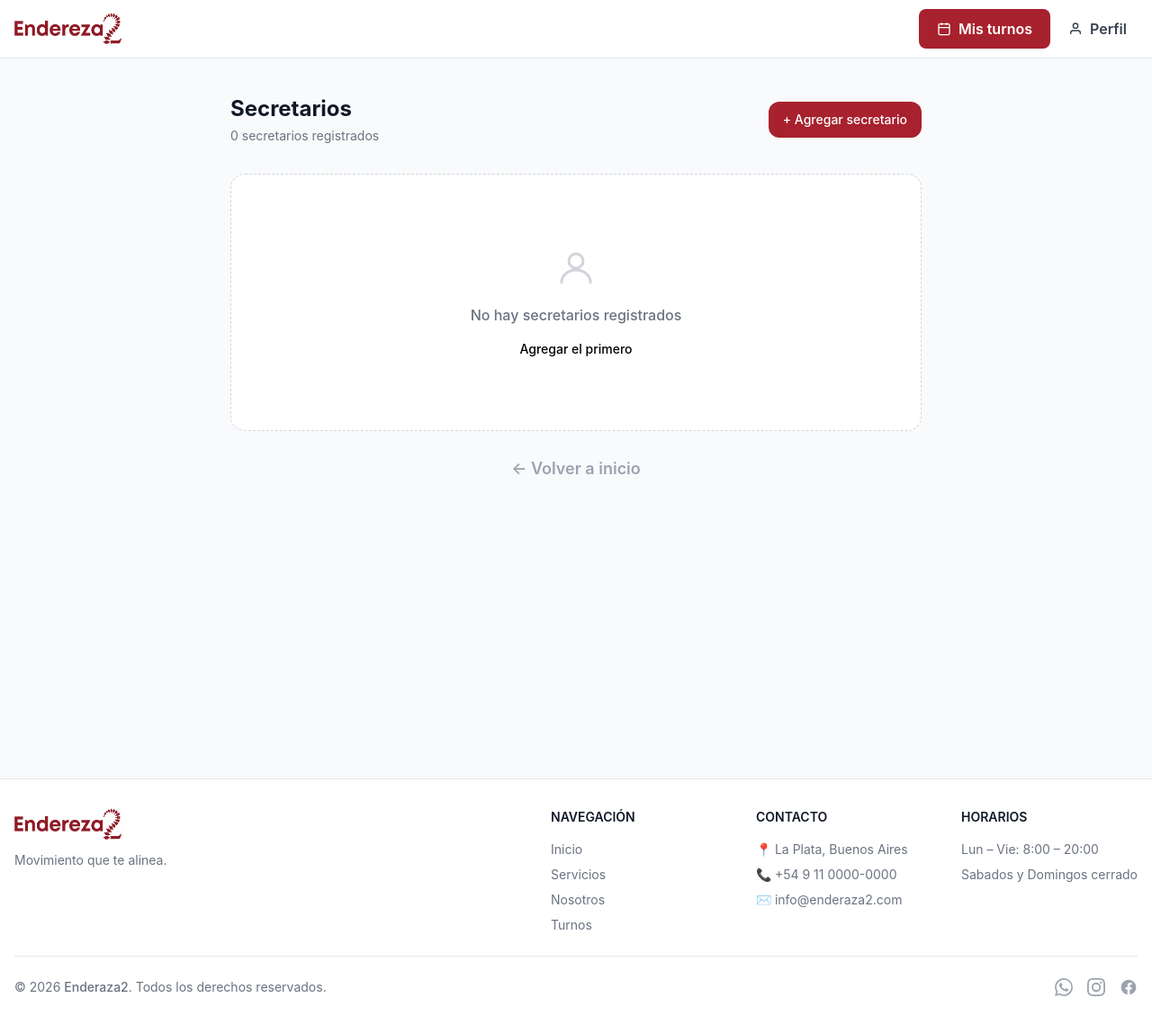
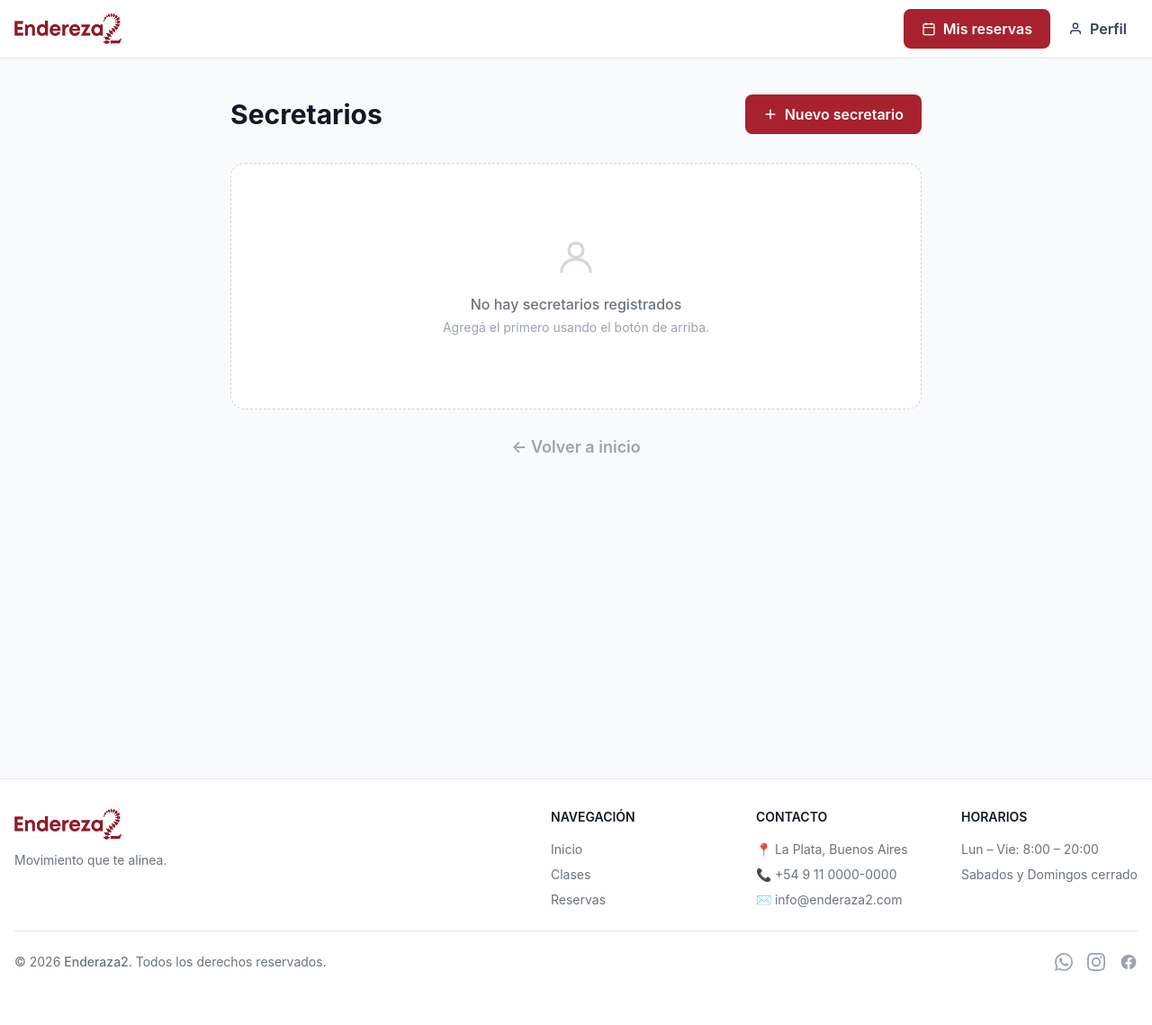
Before and after one commit to ShadowGhost23714/Endereza2, a Django app: page /accounts/secretario/lista/ in a window 1280 px wide. Shown: the whole page at 90% size. After the commit the page ends 1079 px from the top, so only its background shows below. Run offline with Django 5.2, Linux system fonts and the light colour scheme; the visitor is signed in with stand-in values (Sample User, id 1); some libraries are stand-ins or nearby versions.

Commit message:
fix: actualizo la interfaz

```diff
--- a/apps/accounts/templates/accounts/lista_secretarios.html
+++ b/apps/accounts/templates/accounts/lista_secretarios.html
@@ -4,19 +4,21 @@
 
 {% block content %}
 <div class="min-h-screen bg-gray-50 py-10 px-4">
-  <div class="max-w-3xl mx-auto">
+  <div class="max-w-3xl mx-auto animate-fade-up">
 
     <!-- Encabezado -->
-    <div class="flex items-center justify-between mb-8">
+    <div class="flex flex-col gap-4 sm:flex-row sm:items-center sm:justify-between mb-8">
       <div>
-        <h1 class="text-2xl font-bold text-gray-900">Secretarios</h1>
-        <p class="text-sm text-gray-500 mt-1">
-          {{ secretarios.count }} secretario{{ secretarios.count|pluralize }} registrado{{ secretarios.count|pluralize }}
-        </p>
+        <h1 class="text-3xl font-bold text-gray-900">Secretarios</h1>
       </div>
       <a href="{% url 'accounts:secretario' %}"
-         class="inline-flex items-center gap-2 bg-primary-600 hover:bg-primary-700 text-white text-sm font-medium px-4 py-2.5 rounded-xl transition-colors">
-        + Agregar secretario
+        class="inline-flex items-center gap-2 text-white bg-primary-600 hover:bg-primary-700 focus:ring-4 focus:outline-none focus:ring-primary-300 font-semibold rounded-lg px-5 py-2.5 text-center dark:bg-primary-600 dark:hover:bg-primary-700 dark:focus:ring-primary-800">
+        <svg xmlns="http://www.w3.org/2000/svg" class="h-4 w-4" viewBox="0 0 20 20" fill="currentColor">
+          <path fill-rule="evenodd"
+            d="M10 3a1 1 0 011 1v5h5a1 1 0 110 2h-5v5a1 1 0 11-2 0v-5H4a1 1 0 110-2h5V4a1 1 0 011-1z"
+            clip-rule="evenodd" />
+        </svg>
+        Nuevo secretario
       </a>
     </div>
 
@@ -50,7 +52,7 @@
                 <p class="font-semibold text-gray-900 truncate">
                   {{ secretario.last_name }}, {{ secretario.first_name }}
                 </p>
-                <p class="text-sm text-gray-500 truncate">
+                <p class="text-gray-600">
                   {% if secretario.dni %}DNI: {{ secretario.dni }} &nbsp;·&nbsp; {% endif %}
                   Correo electrónico: {{ secretario.email }}
                 </p>
@@ -80,15 +82,14 @@
     {% else %}
       <!-- Estado vacío -->
       <div class="flex flex-col items-center justify-center text-center py-20 bg-white border border-dashed border-gray-300 rounded-2xl">
+        <!-- Icono de usuario -->
         <svg xmlns="http://www.w3.org/2000/svg" class="w-12 h-12 text-gray-300 mb-4" viewBox="0 0 24 24"
              fill="none" stroke="currentColor" stroke-width="1.5" stroke-linecap="round" stroke-linejoin="round">
           <circle cx="12" cy="8" r="4"/>
           <path d="M4 20c0-4 3.6-7 8-7s8 3 8 7"/>
         </svg>
         <p class="text-gray-500 font-medium">No hay secretarios registrados</p>
-        <a href="{% url 'accounts:secretario' %}" class="mt-4 text-sm text-primary-600 hover:underline font-medium">
-          Agregar el primero
-        </a>
+        <p class="mt-1 text-sm text-gray-400">Agregá el primero usando el botón de arriba.</p>
       </div>
     {% endif %}
         <p class="mt-7 text-center text-lg text-gray-400">
--- a/apps/accounts/templates/accounts/secretario.html
+++ b/apps/accounts/templates/accounts/secretario.html
@@ -209,7 +209,7 @@
               type="submit"
               disabled
               class="w-full py-3 px-5 text-sm font-semibold text-white bg-primary-600 hover:bg-primary-700 active:scale-[.98] focus:outline-none focus:ring-4 focus:ring-primary-300 rounded-xl shadow-md shadow-primary-900/20 transition-all duration-150 dark:bg-primary-600 dark:hover:bg-primary-700 dark:focus:ring-primary-800">
-              Crear secretario
+              Registrar secretario
             </button>
           </div>
         </form>
--- a/apps/classes/templates/classes/certificados_list.html
+++ b/apps/classes/templates/classes/certificados_list.html
@@ -6,7 +6,7 @@
 {% block title %}Certificados médicos pendientes{% endblock %}
 
 {% block content %}
-<div class="py-8 px-4 max-w-5xl mx-auto">
+<div class="min-h-screen py-8 px-4 max-w-5xl mx-auto animate-fade-up">
 
   {# ── Encabezado ── #}
   <div class="flex items-center justify-between mb-6">
--- a/templates/_base.html
+++ b/templates/_base.html
@@ -55,7 +55,7 @@
                                 <rect x="3" y="4" width="18" height="18" rx="2"/>
                                 <path d="M16 2v4M8 2v4M3 10h18"/>
                             </svg>
-                            Mis turnos
+                            Mis reservas
                         </a>
                         {% endif %}
                         <!-- Perfil -->
@@ -156,16 +156,24 @@
                 </div>
 
                 <!-- Links -->
+                {% if not user.es_secretario %}
                 <div class="grid grid-cols-2 gap-8 sm:grid-cols-3">
+                    {% if user.is_authenticated %}
                     <div>
                         <h2 class="mb-4 text-sm font-semibold text-gray-900 uppercase dark:text-white">Navegación</h2>
                         <ul class="text-sm text-gray-500 dark:text-gray-400 space-y-2">
-                            <li><a href="/" class="hover:text-primary-600">Inicio</a></li>
-                            <li><a href="#servicios" class="hover:text-primary-600">Servicios</a></li>
-                            <li><a href="#nosotros" class="hover:text-primary-600">Nosotros</a></li>
-                            <li><a href="#turnos" class="hover:text-primary-600">Turnos</a></li>
+                            <li><a href="{% url 'core:home' %}" class="hover:text-primary-600">Inicio</a></li>
+                            <li><a href="{% url 'turnos:listar_clases' %}" class="hover:text-primary-600">Clases</a></li>
+                            {% if user.es_cliente %}
+                            <li><a href="{% url 'turnos:mis_clases' %}" class="hover:text-primary-600">Reservas</a></li>
+                            {% else %}
+                            <li><a href="{% url 'accounts:lista_secretarios' %}" class="hover:text-primary-600">Secretarios</a></li>
+                            <li><a href="{% url 'profesores:lista' %}" class="hover:text-primary-600">Profesores</a></li>
+                            <li><a href="{% url 'turnos:lista_certificados' %}" class="hover:text-primary-600">Certificados</a></li>
+                            {% endif %}
                         </ul>
                     </div>
+                    {% endif %}
                     <div>
                         <h2 class="mb-4 text-sm font-semibold text-gray-900 uppercase dark:text-white">Contacto</h2>
                         <ul class="text-sm text-gray-500 dark:text-gray-400 space-y-2">
@@ -182,6 +190,7 @@
                         </ul>
                     </div>
                 </div>
+                {% endif %}
 
             </div>
 
```
Also changed, not shown: apps/core/templates/core/dueño.html (+21 -27 lines), apps/professor/templates/professor/profesor_list.html (+28 -30 lines).
